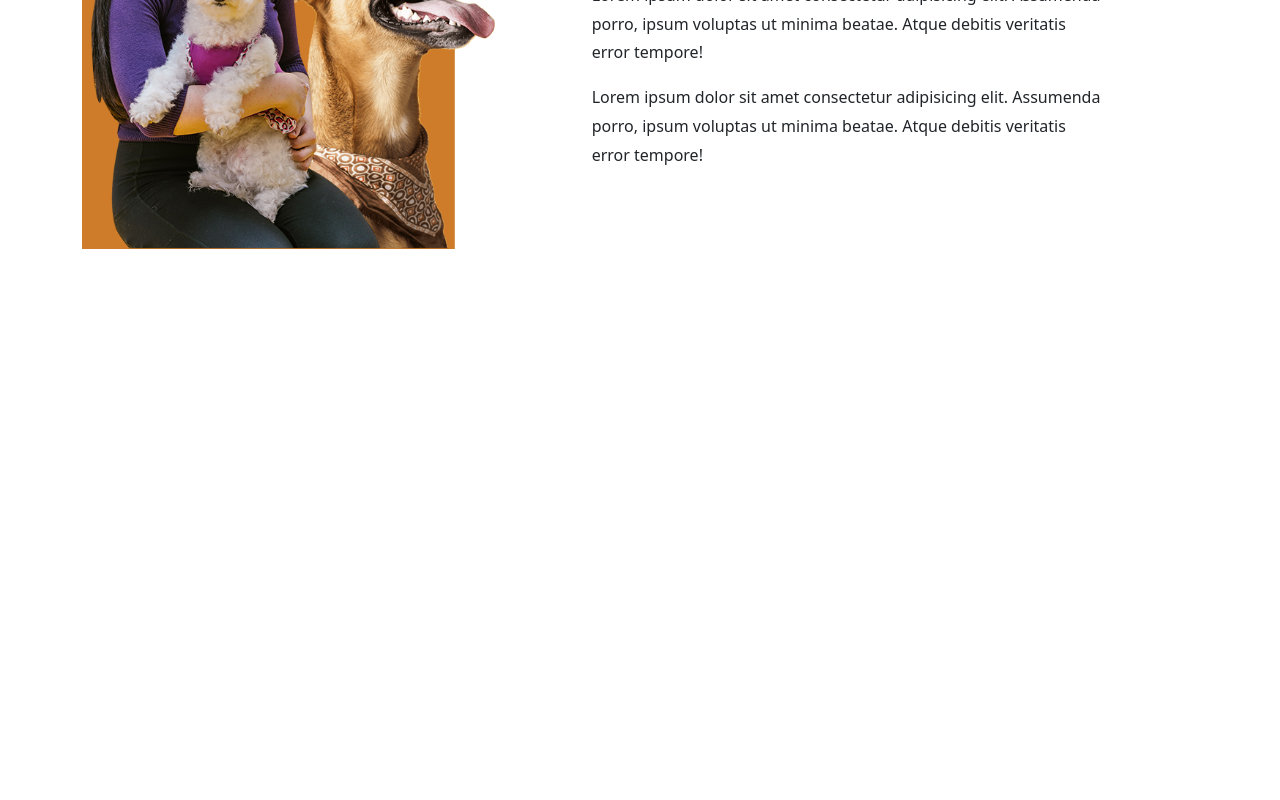
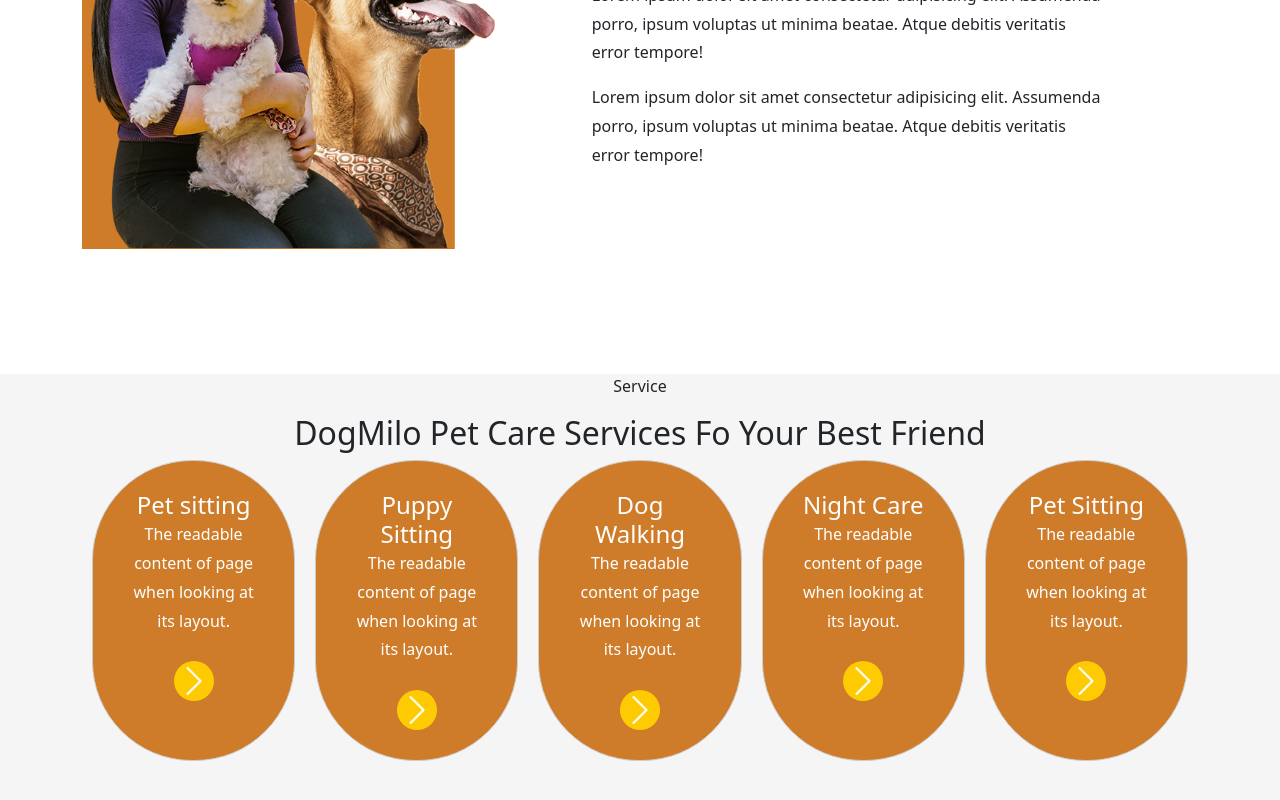
Before and after one commit to JordiMasci/proj-html-vuejs, a Vue app: page / in a window 1280 px wide. Shown: the part 1116-1916 px from the top of the page. Before the commit the page ends 1490 px from the top, so only its background shows below. Built offline with nearby package versions, Linux system fonts and the light colour scheme.

Commit message:
feat: cards

```diff
--- a/src/components/AppMain.vue
+++ b/src/components/AppMain.vue
@@ -1,7 +1,45 @@
 <script>
+import Card from "./Card.vue";
+
 export default {
+  components: {
+    Card,
+  },
   data() {
-    return {};
+    return {
+      cardData: [
+        {
+          id: 1,
+          imageSrc: "../../public/img/d-1.png",
+          title: "Pet sitting",
+          text: "The readable content of page when looking at its layout.",
+        },
+        {
+          id: 2,
+          imageSrc: "../../public/img/d-2.png",
+          title: "Puppy Sitting",
+          text: "The readable content of page when looking at its layout.",
+        },
+        {
+          id: 2,
+          imageSrc: "../../public/img/d-3.png",
+          title: "Dog Walking",
+          text: "The readable content of page when looking at its layout.",
+        },
+        {
+          id: 2,
+          imageSrc: "../../public/img/d-4.png",
+          title: "Night Care",
+          text: "The readable content of page when looking at its layout.",
+        },
+        {
+          id: 2,
+          imageSrc: "../../public/img/d-5.png",
+          title: "Pet Sitting",
+          text: "The readable content of page when looking at its layout.",
+        },
+      ],
+    };
   },
 };
 </script>
@@ -61,8 +99,22 @@ export default {
     </section>
 
     <!-- SECTION-3 -->
-    <section class="care-service">
-
+    <section>
+      <div class="service">
+        <div class="container">
+            <p>Service</p>
+            <h2>DogMilo Pet Care Services Fo Your Best Friend</h2>
+            <div class="card-container">
+              <Card
+                v-for="(card, index) in cardData"
+                :key="index"
+                :imageSrc="card.imageSrc"
+                :title="card.title"
+                :text="card.text"
+              />
+          </div>
+        </div>
+      </div>
     </section>
   </main>
 </template>
@@ -167,5 +219,22 @@ export default {
 }
 
 // SECTION-3
+.service {
+  background-color: #f5f5f5;
+  .container {
+    min-height: 100vh;
+    text-align: center;
+  }
+  .card-container {
+    display: flex;
+    flex-wrap: wrap;
+    justify-content: center;
+    gap: 20px;
 
+    .card {
+      max-width: calc(20% - 20px);
+      flex: 1;
+    }
+  }
+}
 </style>
--- /dev/null
+++ b/src/components/Card.vue
@@ -0,0 +1,75 @@
+<script>
+export default {
+  props: {
+    imageSrc: String,
+    title: String,
+    text: String,
+  },
+  methods: {
+    handleButtonClick() {},
+  },
+};
+</script>
+
+<template>
+  <div class="card">
+    <!-- <img :src="imageSrc" alt="Immagine della Card" /> -->
+    <h3>{{ title }}</h3>
+    <p>{{ text }}</p>
+    <div class="button-container">
+      <button @click="handleButtonClick" class="rounded-button">
+        <img src="../../public/img/next.png" alt="" />
+      </button>
+    </div>
+  </div>
+</template>
+
+<style lang="scss" scoped>
+.card {
+  border: 1px solid #ccc;
+  padding: 30px;
+  text-align: center;
+  border-radius: 100px;
+  background-color: #ce7c2a;
+  color: white;
+
+  img {
+    max-width: 100%;
+  }
+
+  h3 {
+    font-size: 24px;
+    margin: 0;
+  }
+
+  p {
+    font-size: 16px;
+    text-align: center;
+    line-height: 1.8;
+  }
+
+  .button-container {
+    display: flex;
+    justify-content: center;
+    align-items: center;
+    margin-top: 10px;
+  }
+  .rounded-button {
+    width: 40px;
+    height: 40px;
+    background-color: #fecb02;
+    border: none;
+    border-radius: 50%;
+    cursor: pointer;
+    display: flex;
+    align-items: center;
+    justify-content: center;
+  }
+
+  .button-icon {
+    width: 20px;
+    height: 20px;
+    margin: auto;
+  }
+}
+</style>
```
Also changed, not shown: src/main.js (line endings or trailing spaces).
